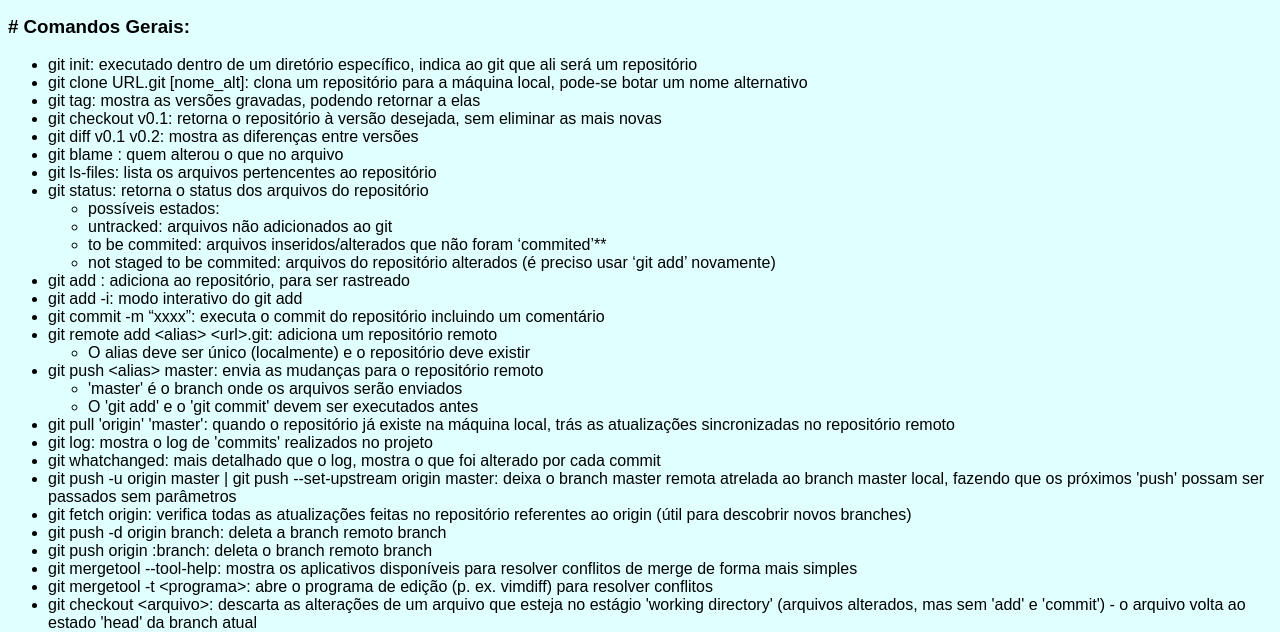
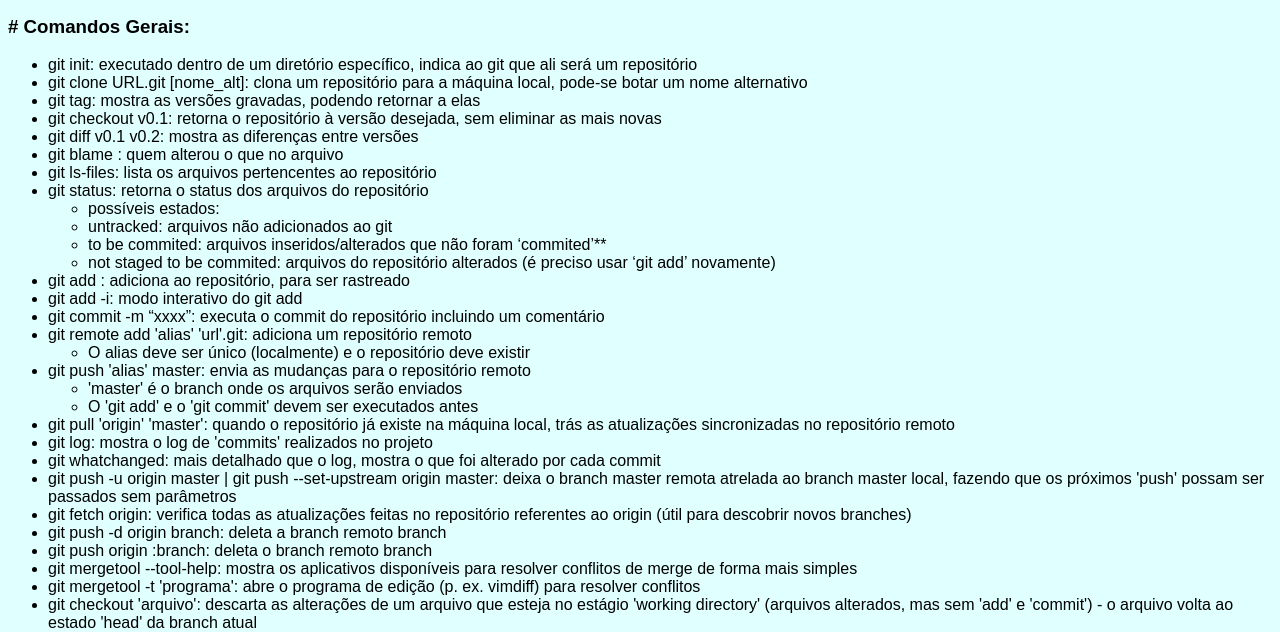
Before and after one commit to ernanikern/Curso_GIT, a plain HTML site: page index.html in a window 1280 px wide. Shown: the part 131-763 px from the top of the page. Drawn offline with Linux system fonts and the light colour scheme.

Commit message:
substituidas <> por ""

```diff
--- a/index.html
+++ b/index.html
@@ -29,9 +29,9 @@
       <li>git add <file>: adiciona <file> ao repositório, para ser rastreado</li>
       <li>git add -i: modo interativo do git add</li>
       <li>git commit -m “xxxx”: executa o commit do repositório incluindo um comentário</li>
-      <li>git remote add &lt;alias&gt; &lt;url&gt;.git: adiciona um repositório remoto</li>
+      <li>git remote add 'alias' 'url'.git: adiciona um repositório remoto</li>
       		<ul><li>O alias deve ser único (localmente) e o repositório deve existir</li></ul>
-      <li>git push &lt;alias&gt; master: envia as mudanças para o repositório remoto</li>
+      <li>git push 'alias' master: envia as mudanças para o repositório remoto</li>
    		<ul>
       		<li>'master' é o branch onde os arquivos serão enviados</li>
       		<li>O 'git add' e o 'git commit' devem ser executados antes</li>
@@ -44,8 +44,8 @@
       <li>git push -d origin branch: deleta a branch remoto branch</li>
       <li>git push origin :branch: deleta o branch remoto branch</li>
       <li>git mergetool --tool-help: mostra os aplicativos disponíveis para resolver conflitos de merge de forma mais simples</li>
-      <li>git mergetool -t &lt;programa&gt;: abre o programa de edição (p. ex. vimdiff) para resolver conflitos</li>
-      <li>git checkout &lt;arquivo&gt;: descarta as alterações de um arquivo que esteja no estágio 'working directory' (arquivos alterados, mas sem 'add' e 'commit') - o arquivo volta ao estado 'head' da branch atual</li>
+      <li>git mergetool -t 'programa': abre o programa de edição (p. ex. vimdiff) para resolver conflitos</li>
+      <li>git checkout 'arquivo': descarta as alterações de um arquivo que esteja no estágio 'working directory' (arquivos alterados, mas sem 'add' e 'commit') - o arquivo volta ao estado 'head' da branch atual</li>
       <li>git checkout 'branch' 'arquivo': trás o arquivo do branch especificado para o branch atual</li>
       <li>git reset HEAD 'arquivo': retorna o arquivo que estava no estágio Index (pós 'git add') para o estado HEAD (commit anterior) **com isso, o arquivo ficará no 'working directory', e suas alterações podem ser descartadas com 'git checkout "arquivo"'.</li>
       <li>git stash: salva as alterações de 'working directory' e 'index' em uma área especial, e restaura o repositório local para o último HEAD; retorna ao estado original com 'git stash pop' </li>
@@ -97,8 +97,8 @@
 			<li>git branch -t 'branch' origin/'branch': cria localmente a nova branch 'branch' e a sincroniza com a branch remota existente</li>
 			<li>git checkout -b 'branch': cria a nova branch local e já alterna para ela</li>
 			<li>git branch -a: lista as branches locais e remotas</li>
-			<li>git merge &lt;branch&gt;: 'trás' os commits feitos na branch <branch>, para a branch atual (master, nesse caso); esses commits irão, com o 'git push', para a branch master remota.</li>
-			<li>git rebase &lt;branch_base&gt; &lt;branch_p_atualizar&gt;: atualiza uma branch com base em outra.</li>
+			<li>git merge 'branch': 'trás' os commits feitos na branch <branch>, para a branch atual (master, nesse caso); esses commits irão, com o 'git push', para a branch master remota.</li>
+			<li>git rebase 'branch_base' 'branch_p_atualizar': atualiza uma branch com base em outra.</li>
 		</ul>
 
 	<h3># Estágios do GIT: </h3>
```
